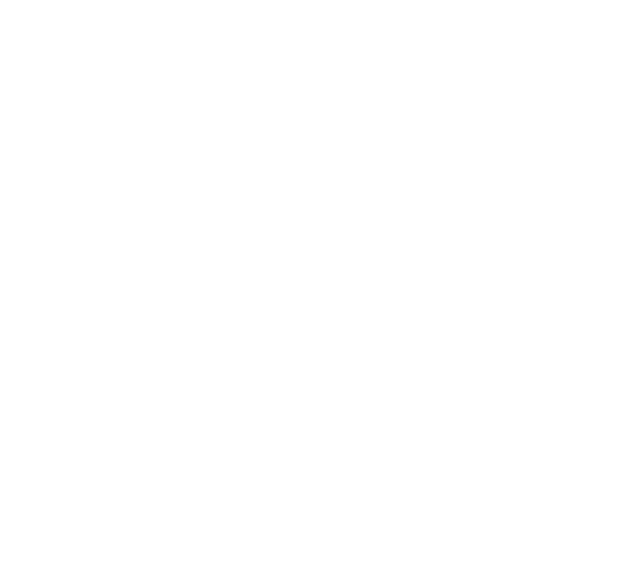
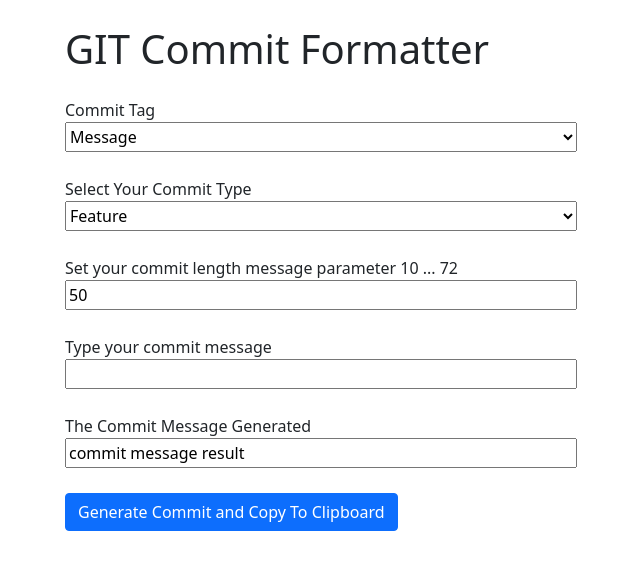
Before and after one commit to abelbarreto-dev/commads-formatter, a plain HTML site: page index.html in a window 1280 px wide. Shown: the whole page, without its empty margins (17-657 px from the left). Drawn offline with nearby package versions, Linux system fonts and the light colour scheme.

Commit message:
feat: build the frontend of this application

```diff
--- /dev/null
+++ b/css/style.css
@@ -0,0 +1,19 @@
+.length-512 {
+    width: 512px;
+}
+
+.margin-25-high {
+    margin-top: 25px;
+}
+
+.height-size-inputs {
+    height: 30px;
+}
+
+#commit-message {
+    width: 512px;
+}
+
+#commit-result {
+    width: 512px;
+}
--- a/index.html
+++ b/index.html
@@ -3,11 +3,57 @@
     <head>
         <meta charset="UTF-8">
         <title>Commiter</title>
+
+        <link href="https://cdn.jsdelivr.net/npm/bootstrap@5.0.2/dist/css/bootstrap.min.css"
+              rel="stylesheet" integrity="sha384-EVSTQN3/azprG1Anm3QDgpJLIm9Nao0Yz1ztcQTwFspd3yD65VohhpuuCOmLASjC"
+              crossorigin="anonymous">
+        <link rel="stylesheet" href="css/style.css">
     </head>
     <body>
-        <form action="" method="post">
-            <h1></h1>
-        </form>
+        <div class="container">
+            <form action="" method="post">
+                <h1 class="margin-25-high">GIT Commit Formatter</h1>
+
+                <div class="margin-25-high">
+                    <label for="select-tag">Commit Tag</label> <br>
+                    <select name="select-tag" id="select-tag" class="length-512 height-size-inputs">
+                        <option value="-m">Message</option>
+                        <option value="-a">All</option>
+                        <option value="-am">Amend</option>
+                        <option value="--no-verify">No Verify</option>
+                    </select>
+                </div>
+
+                <div class="margin-25-high">
+                    <label for="select-type">Select Your Commit Type</label> <br>
+                    <select name="select-type" id="select-type" class="length-512 height-size-inputs">
+                        <option value="feat:">Feature</option>
+                        <option value="exception:">Exception</option>
+                        <option value="doc:">Documentation</option>
+                        <option value="refactor:">Refactor</option>
+                        <option value="chore:">Chore</option>
+                    </select>
+                </div>
+
+                <div class="margin-25-high">
+                    <label for="commit-length">Set your commit length message parameter 10 ... 72</label> <br>
+                    <input type="number" name="commit-length" id="commit-length" value="50" max="72" min="10" class="length-512 height-size-inputs">
+                </div>
+
+                <div class="margin-25-high">
+                    <label for="commit-message">Type your commit message</label> <br>
+                    <input id="commit-message" type="text" maxlength="72" class="height-size-inputs">
+                </div>
+
+                <div class="margin-25-high">
+                    <label for="commit-result">The Commit Message Generated</label> <br>
+                    <input id="commit-result" type="text" maxlength="72" value="commit message result" class="height-size-inputs">
+                </div>
+
+                <button type="submit" class="btn btn-primary margin-25-high">Generate Commit and Copy To Clipboard</button>
+
+            </form>
+        </div>
         <script src="js/scripts.js"></script>
     </body>
 </html>
```
